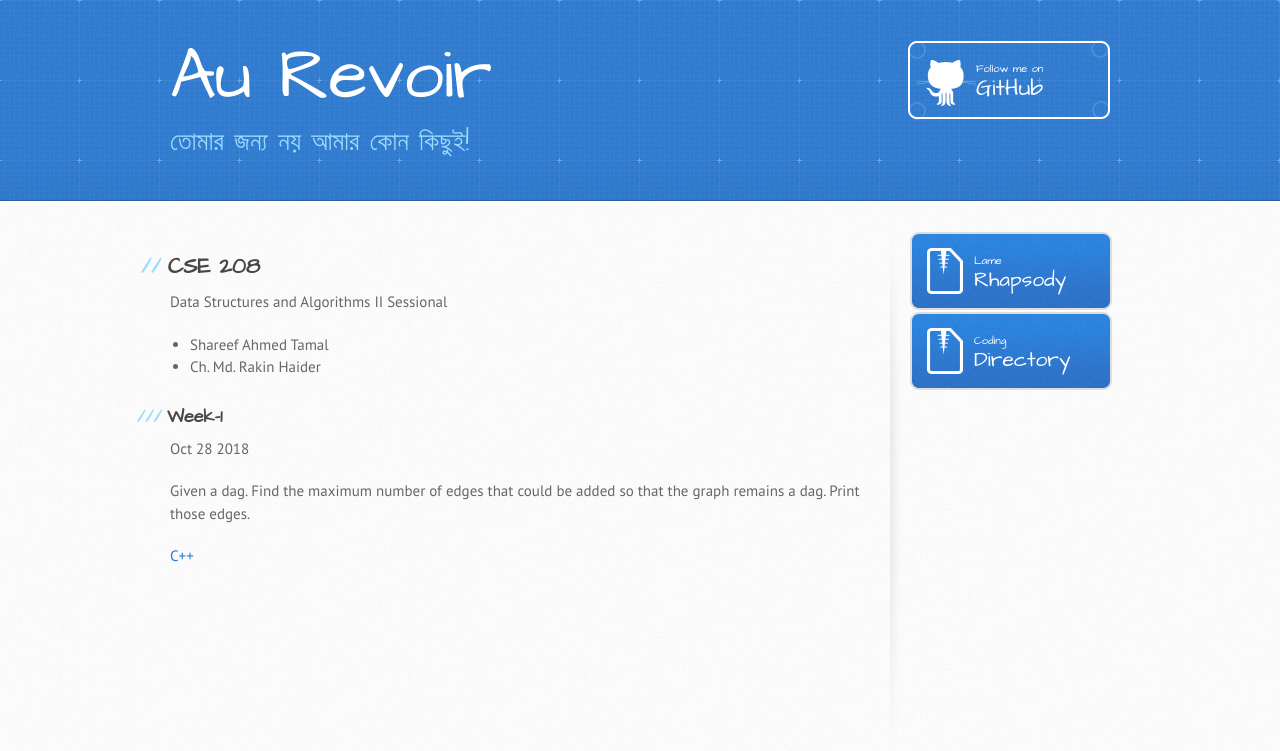
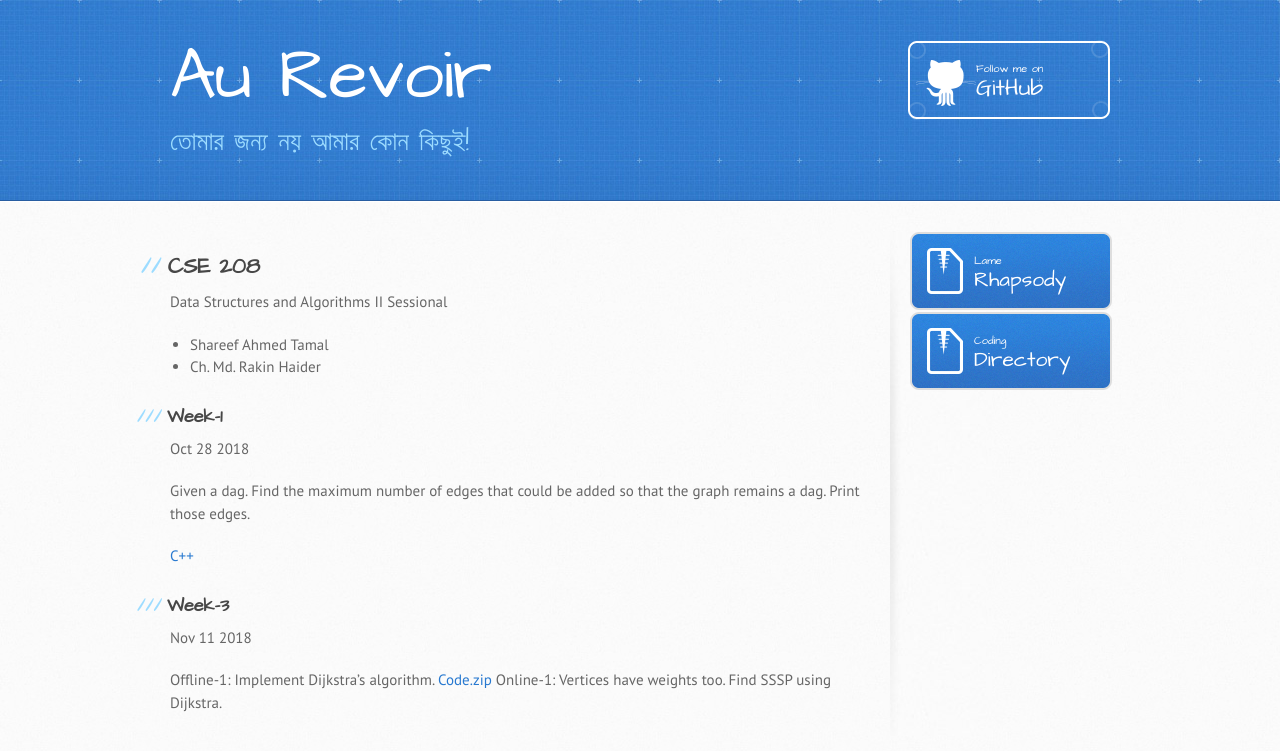
Before and after one commit to rebornplusplus/rebornplusplus.github.io, a Jekyll site: the page built from oscar/208/index.md, in a window 1280 px wide. Shown: the top 751 px of the page. Built offline with Jekyll 4.4.1, drawn with Linux system fonts in a browser that asks for light colours; some web fonts are replaced; our own code applies the rules of GitHub Pages for plain Markdown files.

Commit message:
Update index.md

```diff
--- a/oscar/208/index.md
+++ b/oscar/208/index.md
@@ -14,3 +14,9 @@ Oct 28 2018
 Given a dag. Find the maximum number of edges that could be added so that the graph remains a dag. Print those edges.
 
 [C++](https://pastebin.com/ECENezR8)
+
+### Week-3
+Nov 11 2018
+
+Offline-1: Implement Dijkstra's algorithm. [Code.zip](../Offline-1/1605019.zip)
+Online-1: Vertices have weights too. Find SSSP using Dijkstra.
```
